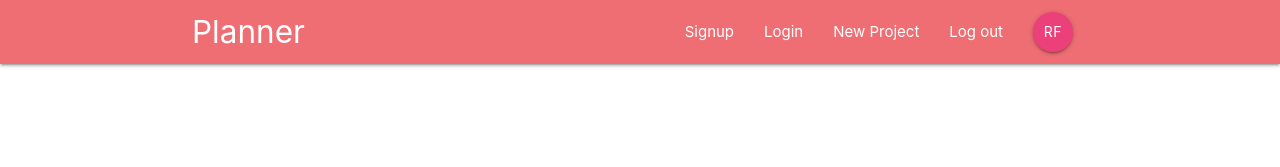
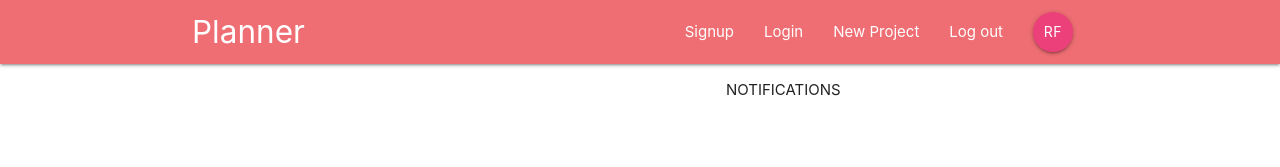
Before and after one commit to rsfragozo/planner, a React (Create React App) app: page / in a window 1280 px wide. Shown: the top 167 px of the page. Built offline with nearby package versions, Linux system fonts and the light colour scheme.

Commit message:
added dashboard component

```diff
--- a/src/App.js
+++ b/src/App.js
@@ -1,12 +1,14 @@
 import React from "react";
 import { BrowserRouter } from "react-router-dom";
 import Navbar from './components/layout/Navbar';
+import Dashboard from './components/dashboard/Dashboard';
 
 function App() {
   return (
     <BrowserRouter>
       <div className="App">
         <Navbar/>
+        <Dashboard/>
       </div>
     </BrowserRouter>
   );
--- a/src/components/dashboard/Dashboard.js
+++ b/src/components/dashboard/Dashboard.js
@@ -0,0 +1,19 @@
+import React, { Component } from 'react';
+import Notifications from './Notifications'
+
+class Dashboard extends Component {
+    render() {
+        return (
+           <div className="dashboard container">
+               <div className="row">
+                   <div className="col s12 m6"></div>
+                   <div className="col s12 m5 offset-m1">
+                       <Notifications/>
+                   </div>
+               </div>
+           </div>
+        );
+    }
+}
+
+export default Dashboard;
--- a/src/components/dashboard/Notifications.js
+++ b/src/components/dashboard/Notifications.js
@@ -0,0 +1,11 @@
+import React from 'react';
+
+const Notifications = () => {
+    return (
+        <div>
+            <p>NOTIFICATIONS</p>
+        </div>
+    );
+};
+
+export default Notifications;
```
